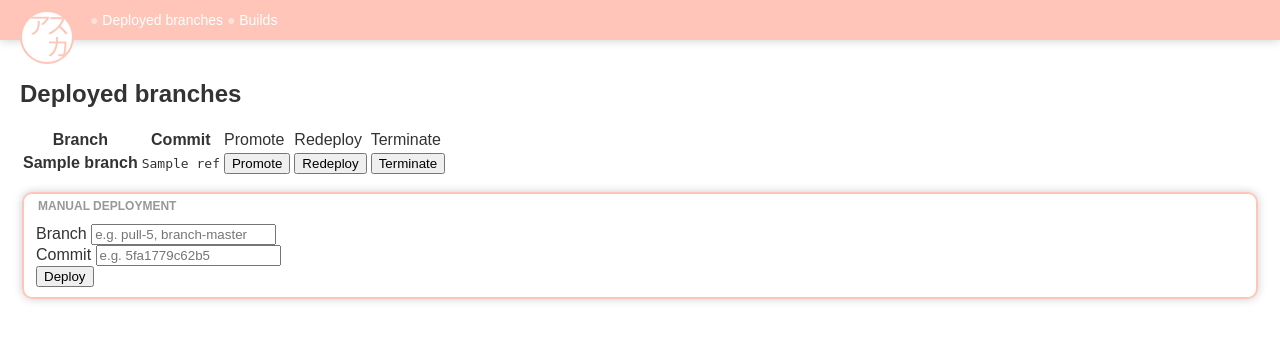
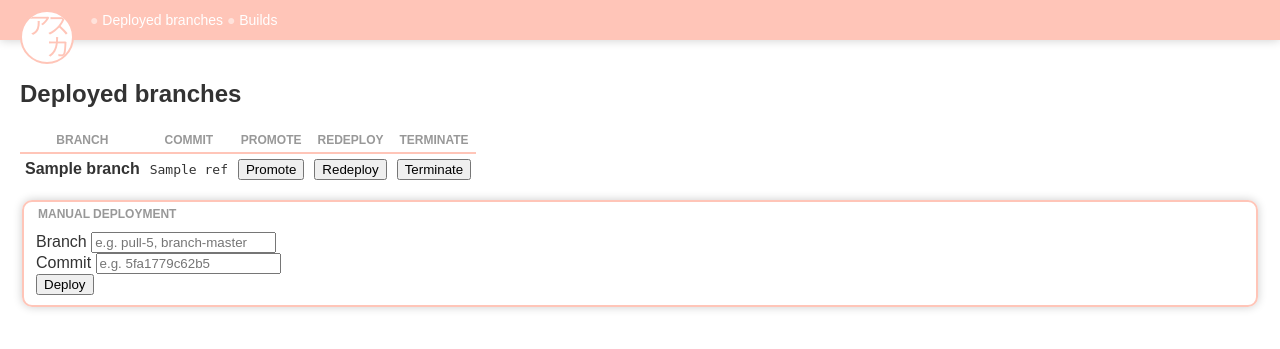
Before and after one commit to crosspop/asuka, a Python web app: template asuka/templates/home.html.jinja in a window 1280 px wide. Shown: the top 349 px of the page. Run offline with Jinja, Linux system fonts and the light colour scheme; the template is opened without the code that fills it: most values are stand-ins (such as "Sample title", 1, 10 or a date in 2020); some libraries are stand-ins or nearby versions.

Commit message:
Table style

```diff
--- a/asuka/templates/base.html.jinja
+++ b/asuka/templates/base.html.jinja
@@ -112,6 +112,22 @@
   main fieldset {
     margin-top: 15px;
   }
+  main table {
+    border-collapse: collapse;
+  }
+  main td, main th {
+    padding: 5px;
+  }
+  main thead th, main thead td {
+    border-bottom: 2px solid {{ key_color }};
+    font-size: 12px;
+    font-weight: bolder;
+    text-transform: uppercase;
+    opacity: 0.5;
+  }
+  main tbody th {
+    text-align: left;
+  }
 {% endblock %}
       </style>
     {% endblock %}
--- a/asuka/templates/home.html.jinja
+++ b/asuka/templates/home.html.jinja
@@ -12,9 +12,9 @@
       <tr>
         <th>Branch</th>
         <th>Commit</th>
-        <td>Promote</td>
-        <td>Redeploy</td>
-        <td>Terminate</td>
+        <th>Promote</th>
+        <th>Redeploy</th>
+        <th>Terminate</th>
       </tr>
     </thead>
     <tbody>
```
